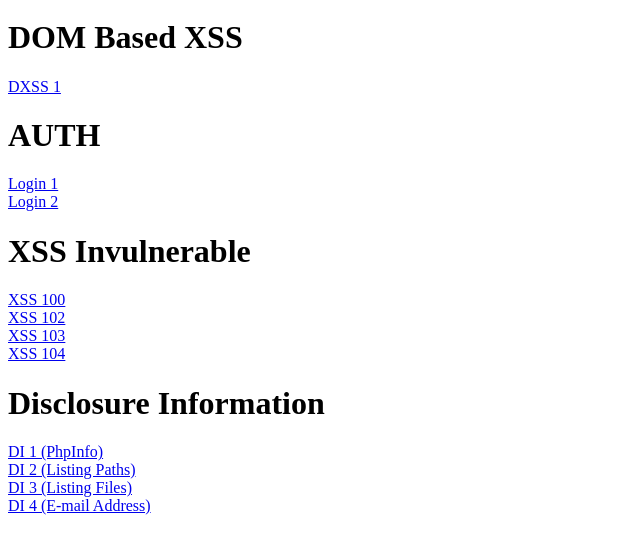
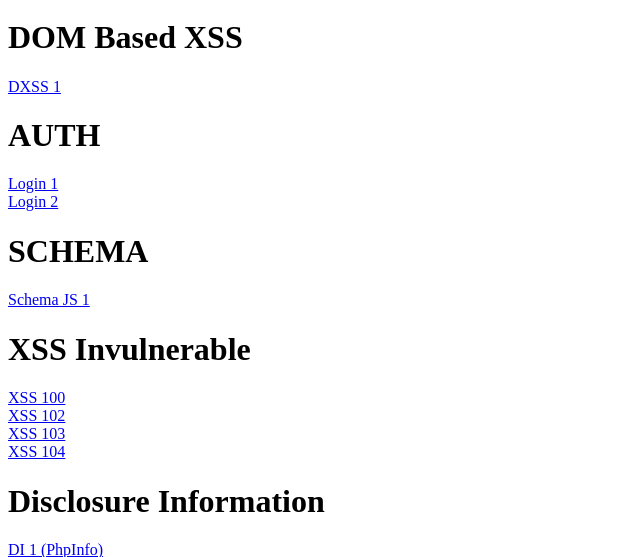
Before and after one commit to KraudSecurity/kvwa, a PHP site: page / in a window 1280 px wide. Shown: the part 700-1257 px from the top of the page, without its empty margins (0-640 px from the left). Before the commit the page ends 1215 px from the top, so only its background shows below. Run offline with PHP 8.4, Linux system fonts and the light colour scheme.

Commit message:
ADD SCHEMA JS 1

```diff
--- a/index.php
+++ b/index.php
@@ -71,6 +71,10 @@
 <a href='admin/'>Login 2</a> <br>
 
 
+<h1>SCHEMA</h1>
+
+<a href='schema/js.php'>Schema JS 1</a> <br>
+
 <h1>XSS Invulnerable</h1>
 
 <a href='xss/xss100.php'>XSS 100</a><br>
```
